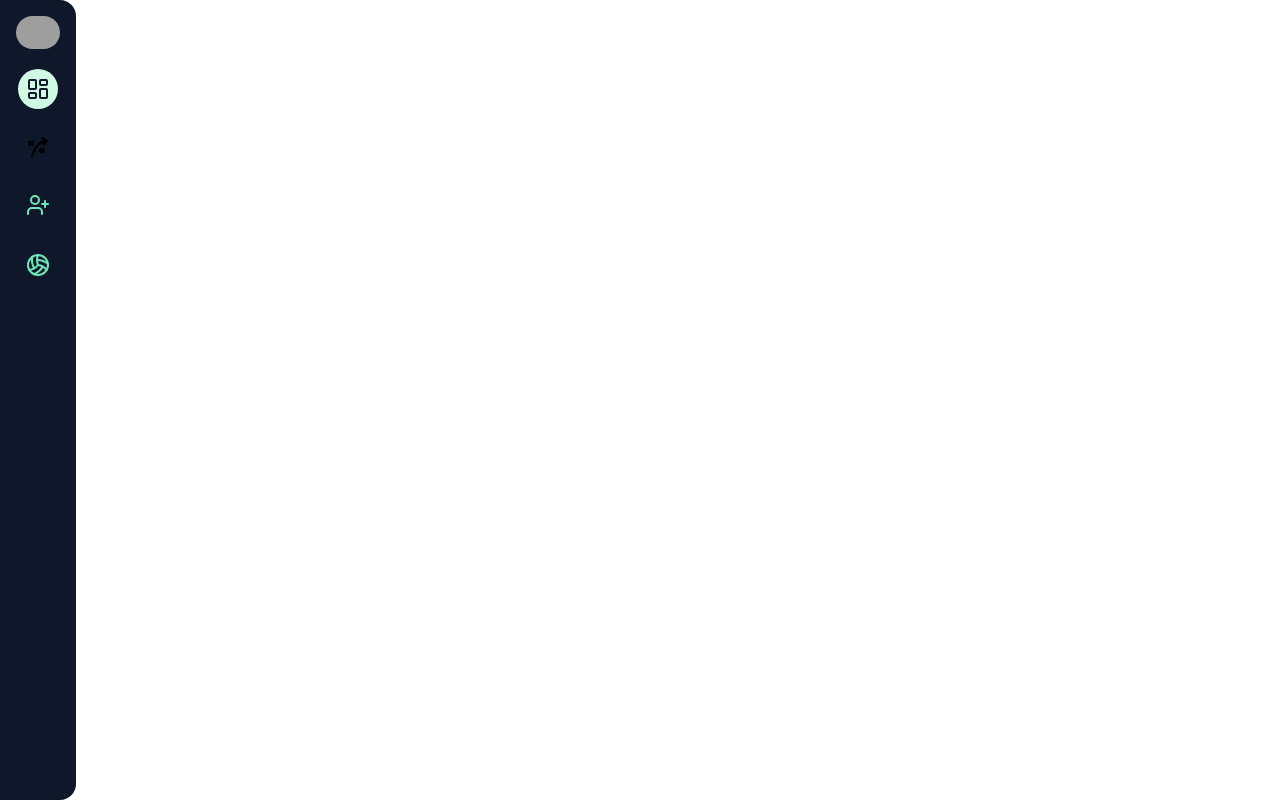
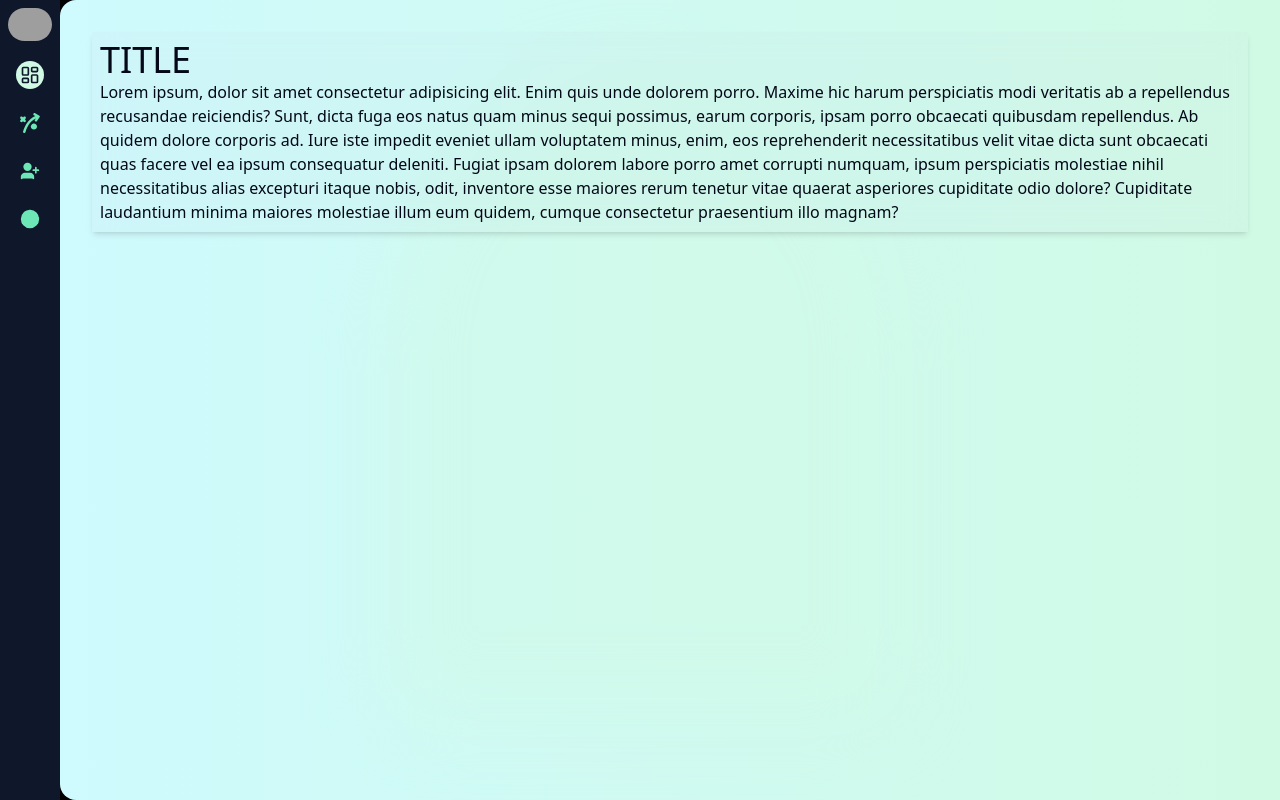
Before and after one commit to Ali-404/Football-Teams-Management, a React (Vite) app: page / in a window 1280 px wide. Built offline with nearby package versions, Linux system fonts and the light colour scheme; grey boxes are pictures that could not be loaded.

Commit message:
"Updated AppSidebar, icons, and layout components with new styles and animations; added custom CSS classes; and modified routes configuration."

```diff
--- a/src/components/app/AppSidebar.tsx
+++ b/src/components/app/AppSidebar.tsx
@@ -1,10 +1,10 @@
 import { Avatar, AvatarFallback, AvatarImage } from "@radix-ui/react-avatar"
 import { LayoutDashboard, UserPlus, Volleyball } from "lucide-react"
 import { useEffect, useState } from "react"
-import Tacticts from "../icons/tacticts"
 import { useLocation, useNavigate } from "react-router-dom"
 
 import {motion} from 'motion/react'
+import Tacticts from "../icons/Tacticts"
 
 
 // Menu items.
@@ -53,10 +53,10 @@ export function AppSidebar() {
 
 
   return (
-    <div className="bg-slate-900 h-dvh min-w-10 rounded-tr-2xl rounded-br-2xl p-4 flex flex-col gap-5 items-center">
+    <div className="bg-slate-900 h-dvh min-w-10  p-2 flex flex-col gap-5 items-center ">
 
         {/* club budge render */}
-        <Avatar  className="w-[44px] rounded-full overflow-hidden text-slate-50">
+        <Avatar  className="w-[44px] rounded-full overflow-hidden text-slate-50 cursor-pointer hover:scale-105  transition-transform">
             <AvatarImage src="https://seeklogo.com/images/R/real-madrid-logo-77A97A4A0E-seeklogo.com.png" />
             <AvatarFallback>CN</AvatarFallback>
         </Avatar>
@@ -66,12 +66,15 @@ export function AppSidebar() {
         {items.map((tab,i) => (
             <motion.button
             key={i}
-             onClick={() => SwitchRoute(i)} className={`p-2 rounded-full ${selectedTab == i && 'bg-emerald-100 '} `}
+             onClick={() => SwitchRoute(i)}
+             className={`cursor-pointer p-1 rounded-full ${selectedTab == i && 'bg-emerald-100 '} `}
 
-
+             whileTap={{scale:1.5, transition: {duration: 2}}}
+             whileFocus={{outlineColor: "Background"}}
+             whileHover={{scale:1.2, transition: {duration: 0.5}}}
 
              >
-                {<tab.icon className={ selectedTab == i ? `text-slate-900` : 'text-emerald-300 ' } />}
+                {<tab.icon className={ ` w-5 h-5  ${selectedTab == i ? 'text-slate-900  ' : 'text-emerald-300 fill-emerald-300'}`  } />}
             </motion.button>
         ))}
     </div>
--- a/src/components/icons/Tacticts.tsx
+++ b/src/components/icons/Tacticts.tsx
@@ -4,7 +4,7 @@ const Tacticts:FC<{className?: string}> = ({className})  => {
   const fill = className?.replace("text-", "fill-")
   return (
     <svg className={fill} version="1.1" id="Capa_1" xmlns="http://www.w3.org/2000/svg" xmlnsXlink="http://www.w3.org/1999/xlink"
-	 width="20px" height="20px" viewBox="0 0 360.001 360.001"
+	 viewBox="0 0 360.001 360.001"
 	 xmlSpace="preserve">
 <g>
 	<g>
--- a/src/index.css
+++ b/src/index.css
@@ -1,6 +1,22 @@
 @tailwind base;
 @tailwind components;
 @tailwind utilities;
+
+/* custom classes */
+.absolute-center {
+  position: absolute;
+  top: 50%;
+  left: 50%;
+  transform: translate(-50%, -50%);
+}
+
+.fixed-center {
+  position: fixed;
+  top: 50%;
+  left: 50%;
+  transform: translate(-50%, -50%);
+}
+
 @layer base {
   :root {
     --background: 0 0% 100%;
--- a/src/pages/Layout/MainLayout.tsx
+++ b/src/pages/Layout/MainLayout.tsx
@@ -10,9 +10,16 @@ const MainLayout:FC = () => {
       {/* vertical nav */}
      <AppSidebar />
 
-     <AnimatedContainer className='flex-1'>
-        <Outlet />
-     </AnimatedContainer>
+    <div className='bg-black flex-1'>
+        <AnimatedContainer className='overflow-hidden w-full h-full rounded-tl-2xl  rounded-bl-2xl  bg-gradient-to-r  from-cyan-100  to-emerald-100'>
+            <div className='fixed-center w-[40vw] blur-2xl opacity-50 h-[80vh]  bg-emerald-100 rounded-full rounded-br-sm rounded-bl-sm '>
+            </div>
+            <div className='w-full h-full '>
+                <Outlet />
+            </div>
+        </AnimatedContainer>
+
+    </div>
 
 
     </div>
--- /dev/null
+++ b/src/pages/Main/Dashboard.tsx
@@ -0,0 +1,14 @@
+import  { FC } from 'react'
+
+const Dashboard:FC = () => {
+  return (
+    <main className='container p-8'>
+      <div className='backdrop-blur-md bg-slate-300 bg-opacity-10 shadow-md p-2 rounded-none'>
+        <h1 className='text-4xl'>TITLE</h1>
+        Lorem ipsum, dolor sit amet consectetur adipisicing elit. Enim quis unde dolorem porro. Maxime hic harum perspiciatis modi veritatis ab a repellendus recusandae reiciendis? Sunt, dicta fuga eos natus quam minus sequi possimus, earum corporis, ipsam porro obcaecati quibusdam repellendus. Ab quidem dolore corporis ad. Iure iste impedit eveniet ullam voluptatem minus, enim, eos reprehenderit necessitatibus velit vitae dicta sunt obcaecati quas facere vel ea ipsum consequatur deleniti. Fugiat ipsam dolorem labore porro amet corrupti numquam, ipsum perspiciatis molestiae nihil necessitatibus alias excepturi itaque nobis, odit, inventore esse maiores rerum tenetur vitae quaerat asperiores cupiditate odio dolore? Cupiditate laudantium minima maiores molestiae illum eum quidem, cumque consectetur praesentium illo magnam?
+      </div>
+    </main>
+  )
+}
+
+export default Dashboard
--- a/src/routes.tsx
+++ b/src/routes.tsx
@@ -2,6 +2,7 @@ import { createBrowserRouter, RouteObject } from "react-router-dom";
 import Login from "./pages/auth/Login";
 import Register from "./pages/auth/Register";
 import MainLayout from "./pages/Layout/MainLayout";
+import Dashboard from "./pages/Main/Dashboard";
 
 
 
@@ -20,6 +21,10 @@ const RoutesArray:RouteObject[] = [
         element: <MainLayout />,
         children: [
             {
+                path: "/",
+                element: <Dashboard />
+            },
+            {
                 path:"/formations",
             },
             {
```
